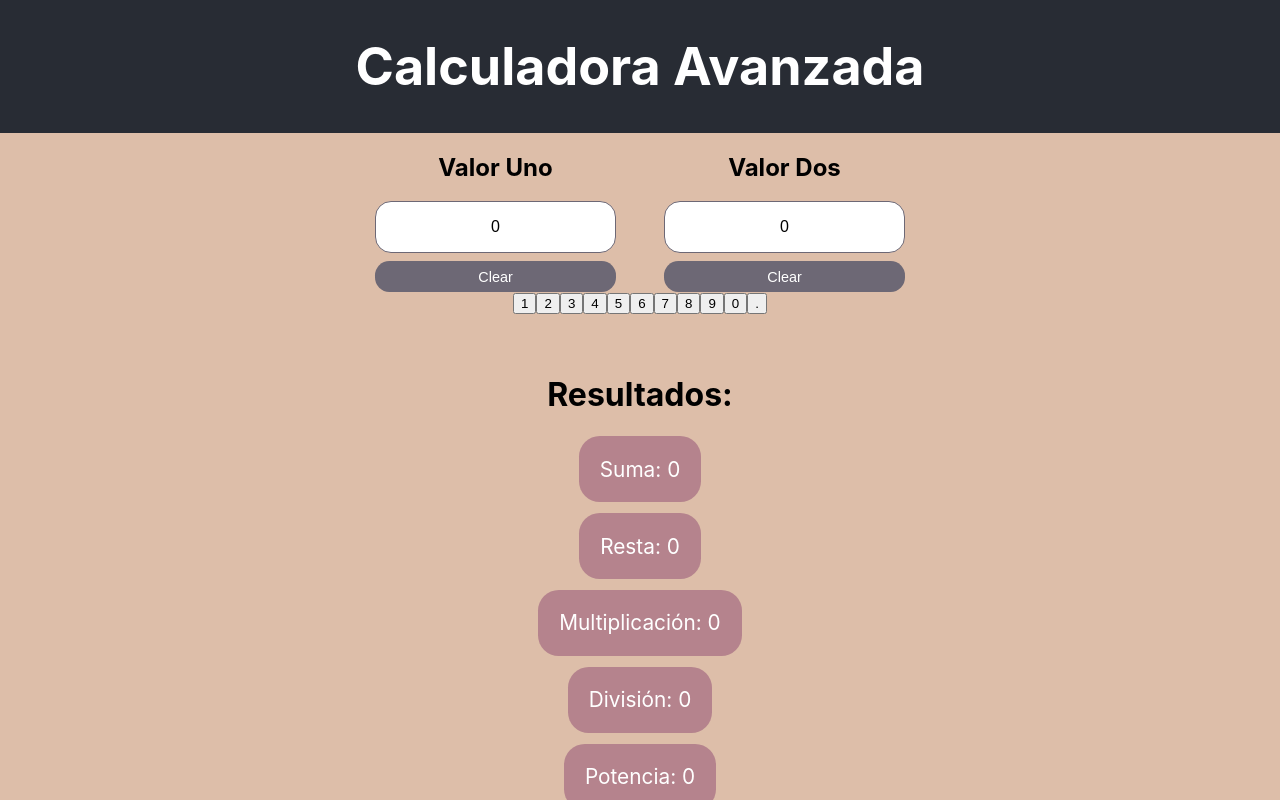
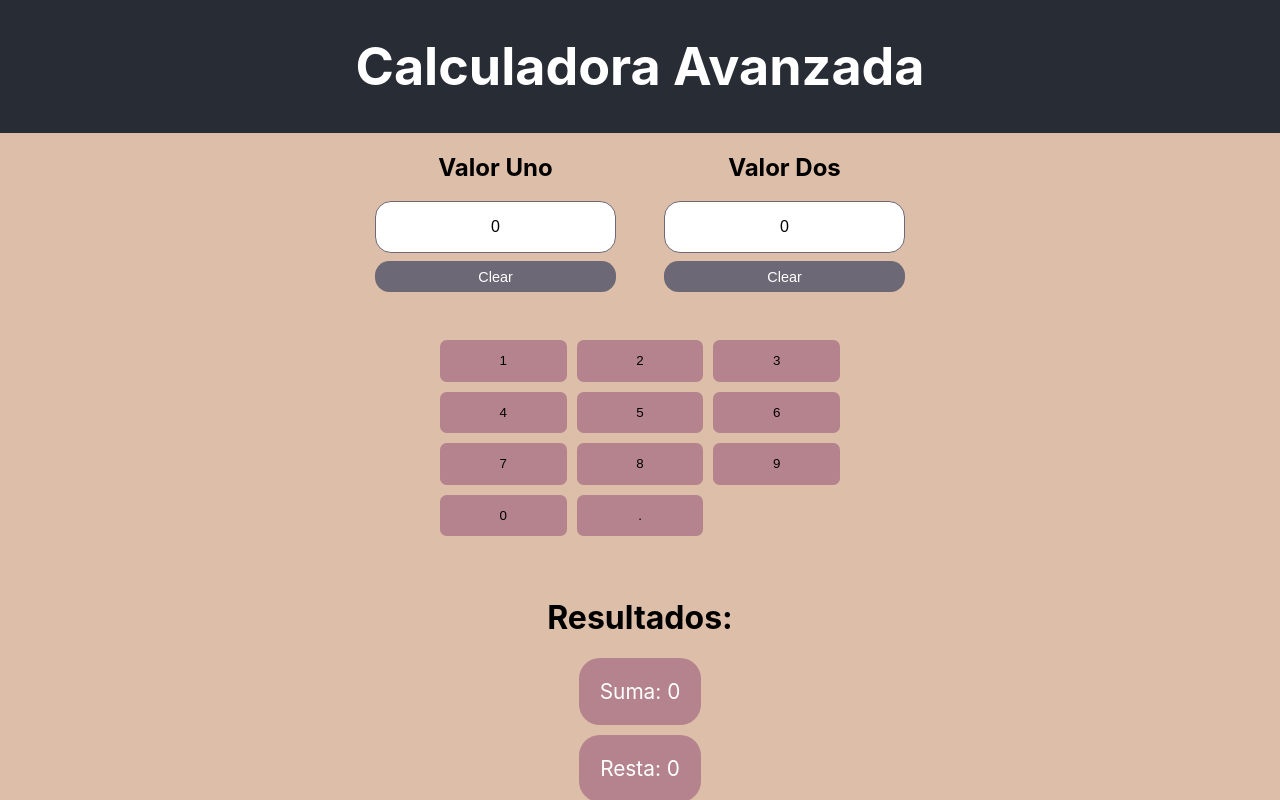
Before and after one commit to joacoabregu/calculadora-avanzada, a React (Create React App) app: page / in a window 1280 px wide. Shown: the top 800 px of the page. Built offline with nearby package versions, Linux system fonts and the light colour scheme.

Commit message:
map array

```diff
--- a/src/components/NumberButtons.js
+++ b/src/components/NumberButtons.js
@@ -18,19 +18,10 @@ function NumberButtons(props){
           }
       }
     return (
-        <div>
-            <button onClick={addValue}>1</button>
-            <button onClick={addValue}>2</button>
-            <button onClick={addValue}>3</button>
-            <button onClick={addValue}>4</button>
-            <button onClick={addValue}>5</button>
-            <button onClick={addValue}>6</button>
-            <button onClick={addValue}>7</button>
-            <button onClick={addValue}>8</button>
-            <button onClick={addValue}>9</button>
-            <button onClick={addValue}>0</button>
-            <button onClick={addValue}>.</button>
-
+        <div className="buttons">
+            {[1, 2, 3, 4, 5, 6, 7, 8, 9, 0, "."].map((v) => {
+                return <button onClick={addValue} className="button">{v}</button>
+            })}
         </div>
     )
 }
```
